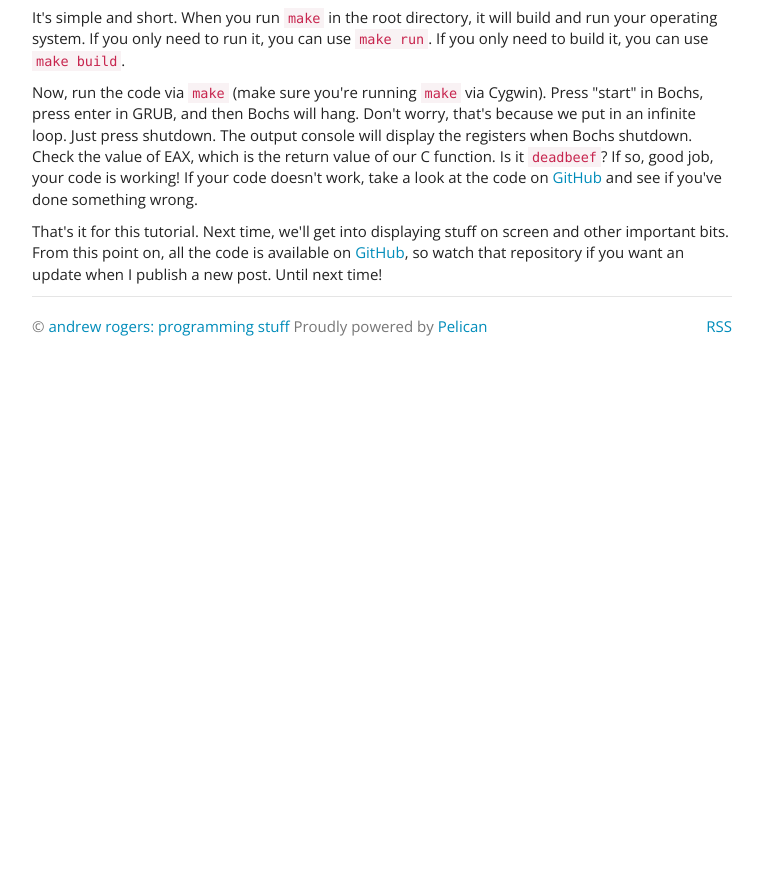
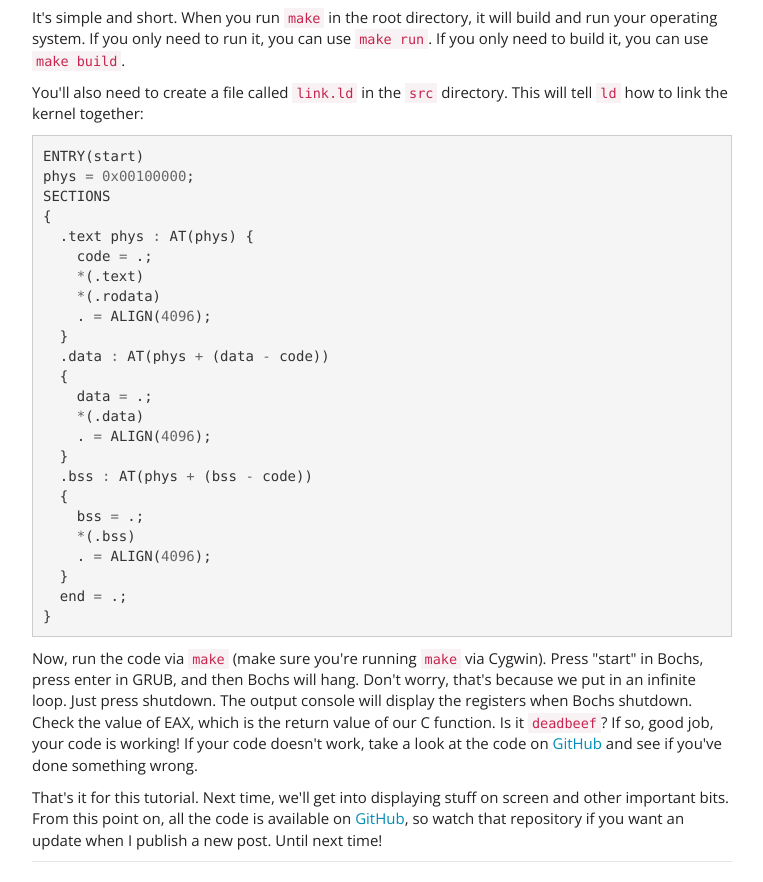
Before and after one commit to cpancake/cpancake.github.io, a plain HTML site: page osdev-environment.html in a window 1280 px wide. Shown: the part 3592-4474 px from the top of the page, without its empty margins (258-1021 px from the left). Before the commit the page ends 3970 px from the top, so only its background shows below. Drawn offline with nearby package versions, Linux system fonts and the light colour scheme; a script that the page names is missing.

Commit message:
Added link.ld

```diff
--- a/osdev-environment.html
+++ b/osdev-environment.html
@@ -153,6 +153,34 @@
 
 
 <p>It's simple and short. When you run <code>make</code> in the root directory, it will build and run your operating system. If you only need to run it, you can use <code>make run</code>. If you only need to build it, you can use <code>make build</code>.</p>
+<p>You'll also need to create a file called <code>link.ld</code> in the <code>src</code> directory. This will tell <code>ld</code> how to link the kernel together:</p>
+<div class="highlight"><pre><span class="n">ENTRY</span><span class="p">(</span><span class="n">start</span><span class="p">)</span>
+<span class="n">phys</span> <span class="o">=</span> <span class="mh">0x00100000</span><span class="p">;</span>
+<span class="n">SECTIONS</span>
+<span class="p">{</span>
+  <span class="p">.</span><span class="n">text</span> <span class="n">phys</span> <span class="o">:</span> <span class="n">AT</span><span class="p">(</span><span class="n">phys</span><span class="p">)</span> <span class="p">{</span>
+    <span class="n">code</span> <span class="o">=</span> <span class="p">.;</span>
+    <span class="o">*</span><span class="p">(.</span><span class="n">text</span><span class="p">)</span>
+    <span class="o">*</span><span class="p">(.</span><span class="n">rodata</span><span class="p">)</span>
+    <span class="p">.</span> <span class="o">=</span> <span class="n">ALIGN</span><span class="p">(</span><span class="mi">4096</span><span class="p">);</span>
+  <span class="p">}</span>
+  <span class="p">.</span><span class="n">data</span> <span class="o">:</span> <span class="n">AT</span><span class="p">(</span><span class="n">phys</span> <span class="o">+</span> <span class="p">(</span><span class="n">data</span> <span class="o">-</span> <span class="n">code</span><span class="p">))</span>
+  <span class="p">{</span>
+    <span class="n">data</span> <span class="o">=</span> <span class="p">.;</span>
+    <span class="o">*</span><span class="p">(.</span><span class="n">data</span><span class="p">)</span>
+    <span class="p">.</span> <span class="o">=</span> <span class="n">ALIGN</span><span class="p">(</span><span class="mi">4096</span><span class="p">);</span>
+  <span class="p">}</span>
+  <span class="p">.</span><span class="n">bss</span> <span class="o">:</span> <span class="n">AT</span><span class="p">(</span><span class="n">phys</span> <span class="o">+</span> <span class="p">(</span><span class="n">bss</span> <span class="o">-</span> <span class="n">code</span><span class="p">))</span>
+  <span class="p">{</span>
+    <span class="n">bss</span> <span class="o">=</span> <span class="p">.;</span>
+    <span class="o">*</span><span class="p">(.</span><span class="n">bss</span><span class="p">)</span>
+    <span class="p">.</span> <span class="o">=</span> <span class="n">ALIGN</span><span class="p">(</span><span class="mi">4096</span><span class="p">);</span>
+  <span class="p">}</span>
+  <span class="n">end</span> <span class="o">=</span> <span class="p">.;</span>
+<span class="p">}</span>
+</pre></div>
+
+
 <p>Now, run the code via <code>make</code> (make sure you're running <code>make</code> via Cygwin). Press "start" in Bochs, press enter in GRUB, and then Bochs will hang. Don't worry, that's because we put in an infinite loop. Just press shutdown. The output console will display the registers when Bochs shutdown. Check the value of EAX, which is the return value of our C function. Is it <code>deadbeef</code>? If so, good job, your code is working! If your code doesn't work, take a look at the code on <a href="https://github.com/cpancake/helios/tree/tut-2">GitHub</a> and see if you've done something wrong.</p>
 <p>That's it for this tutorial. Next time, we'll get into displaying stuff on screen and other important bits. From this point on, all the code is available on <a href="http://github.com/cpancake/helios">GitHub</a>, so watch that repository if you want an update when I publish a new post. Until next time!</p>
   </div><!-- /.entry-content -->
```
Also changed, not shown: osdev-screen.html (+1 -1 lines), tags.html (+1 -1 lines).
